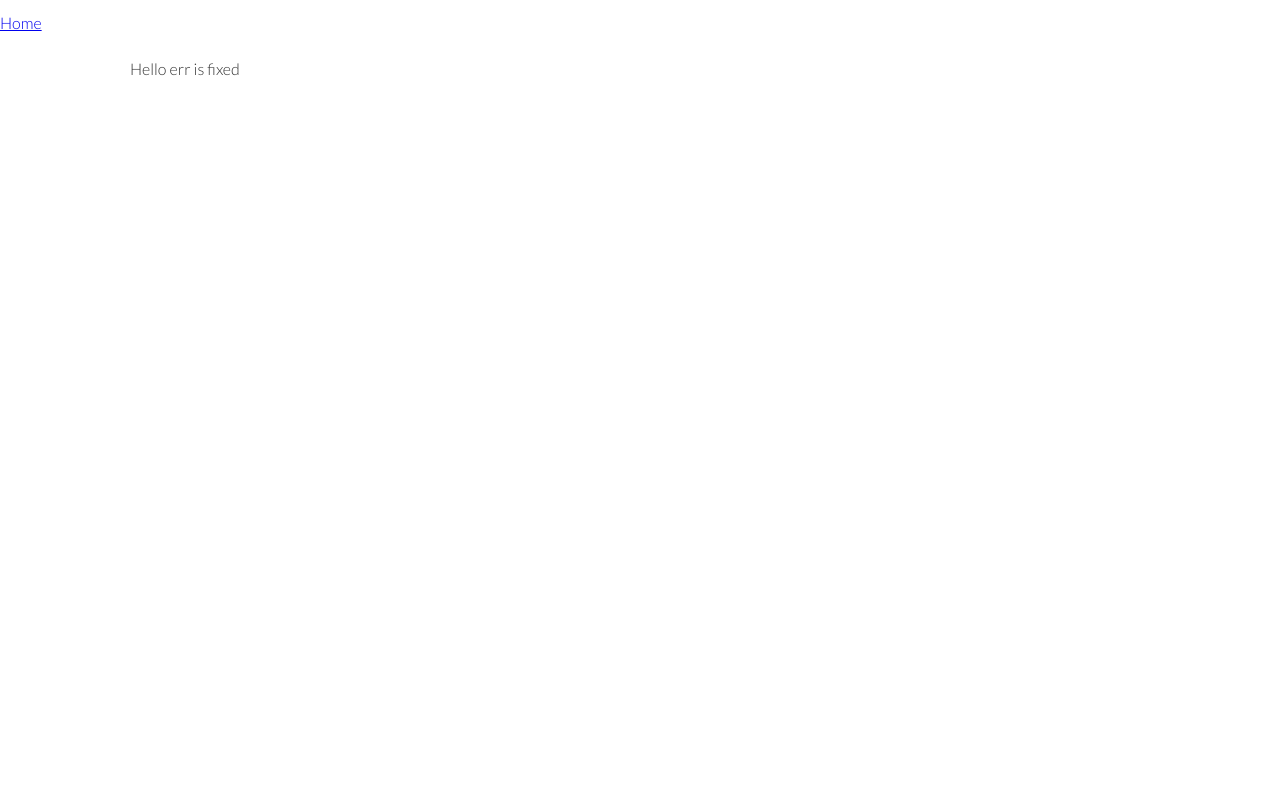
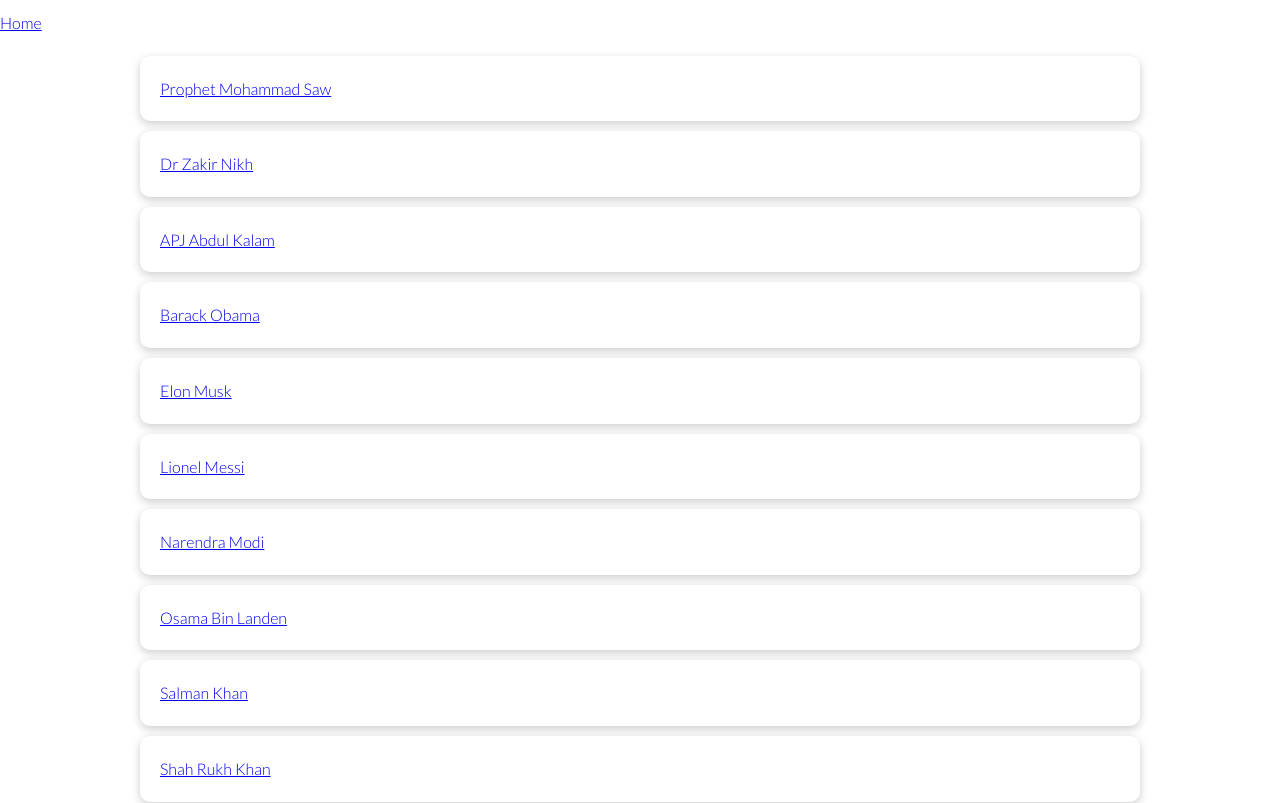
Before and after one commit to malik9595/biography, a Next.js app: page / in a window 1280 px wide. Shown: the top 803 px of the page. Built offline with nearby package versions, Linux system fonts and the light colour scheme.

Commit message:
add and build

```diff
--- a/app/page.js
+++ b/app/page.js
@@ -9,13 +9,13 @@
         <title>Hello Biography site</title>
       </Head>
       <div className="container">
-        {/* {pagesLinks.map((link) => (
+        {pagesLinks.map((link) => (
           <>
             <div className="card" key={link.url}>
               <Link href={`${link.url}`}>{link.name}</Link>
             </div>
           </>
-        ))} */}
+        ))}
       <p>Hello err is fixed</p>
       </div>
     </>
--- a/next-sitemap.config.js
+++ b/next-sitemap.config.js
@@ -1,7 +1,7 @@
 
 /** @type {import('next-sitemap').IConfig} */
 module.exports = {
-  siteUrl: 'https://biography-gilt.vercel.app/', // Replace with your site's URL
+  siteUrl: 'https://biography-zp2o.vercel.app/', // Replace with your site's URL
   generateRobotsTxt: true,           // Generates a robots.txt file
   changefreq: 'daily',               // How frequently your pages are updated
   priority: 0.7,                     // Priority of your pages (0.1 to 1.0)
```
Also changed, not shown: public/robots.txt, 2 other files (tests, documents, lock files or other folders).
